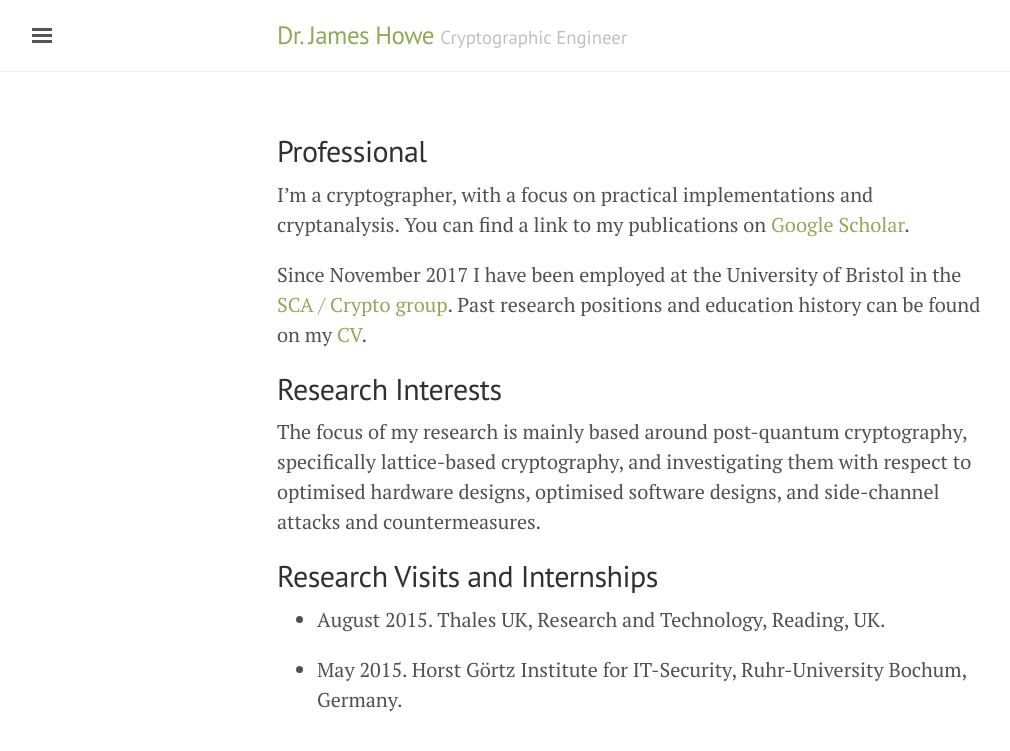
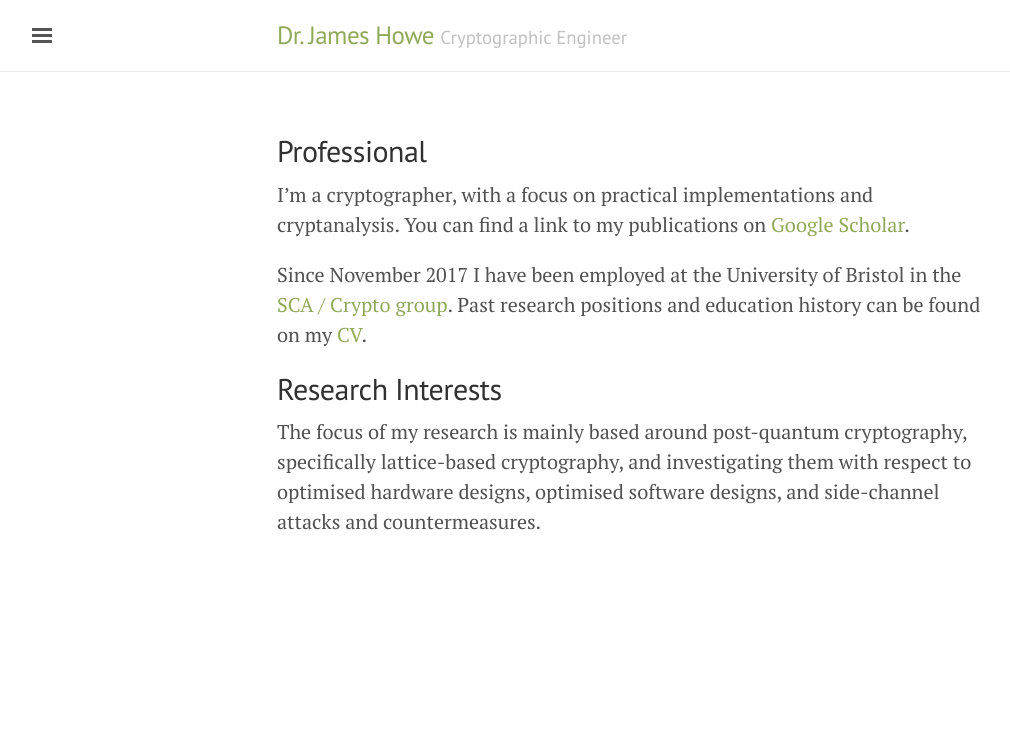
Before and after one commit to jameshoweee/jameshoweee.github.io, a Jekyll site: the page built from index.md, in a window 1280 px wide. Shown: the top 751 px of the page, without its empty margins (3-1013 px from the left). Built offline with Jekyll 4.4.1, drawn with Linux system fonts in a browser that asks for light colours.

Commit message:
Update index.md

```diff
--- a/index.md
+++ b/index.md
@@ -13,9 +13,3 @@ Since November 2017 I have been employed at the University of Bristol in the [SC
 ## Research Interests
 
 The focus of my research is mainly based around post-quantum cryptography, specifically lattice-based cryptography, and investigating them with respect to optimised hardware designs, optimised software designs, and side-channel attacks and countermeasures.
-
-## Research Visits and Internships
-
-* August 2015. Thales UK, Research and Technology, Reading, UK.
-
-* May 2015. Horst Görtz Institute for IT-Security, Ruhr-University Bochum, Germany.
```
